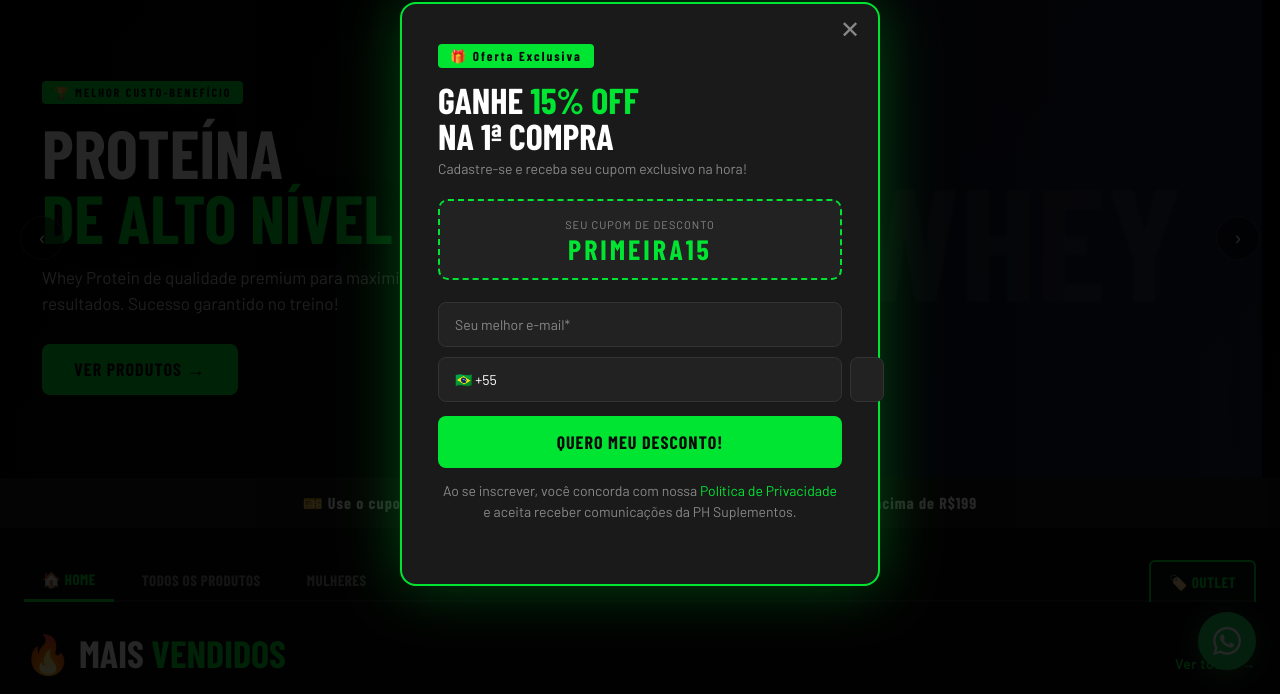
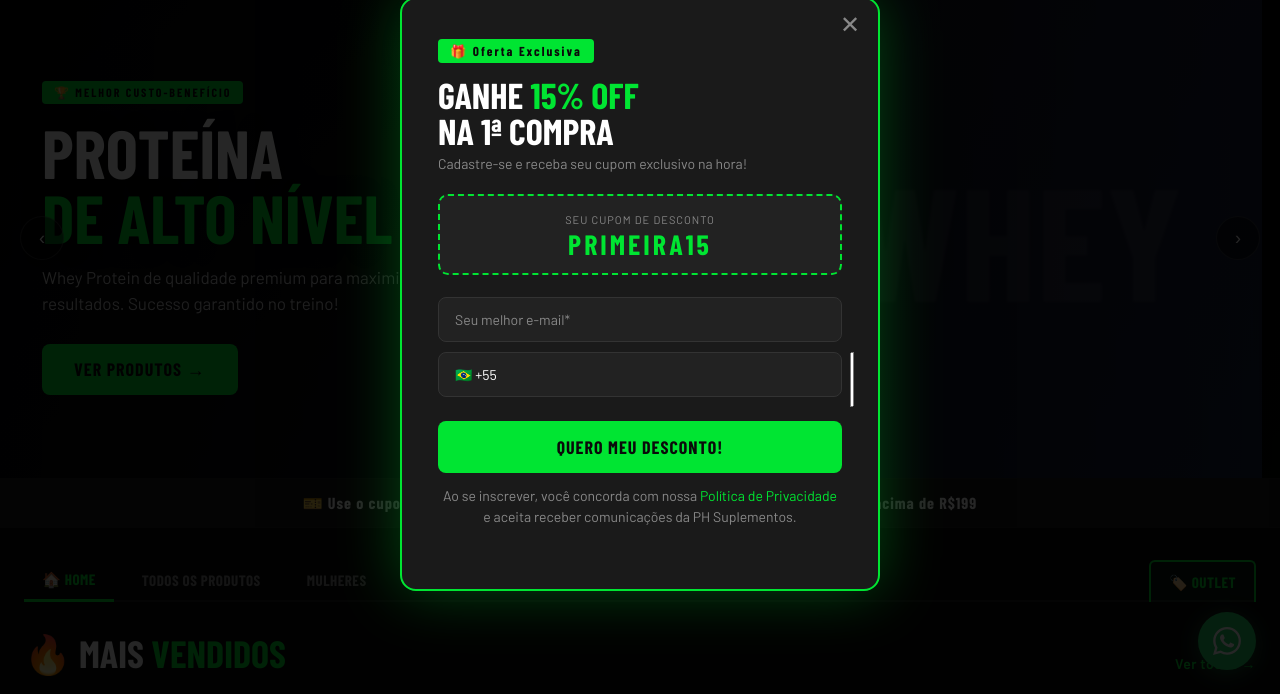
Before and after one commit to sttucorrecotia/ph-suplementos, a plain HTML site: page index.html in a window 1280 px wide. Shown: the part 106-800 px from the top of the page. Drawn offline with nearby package versions, Linux system fonts and the light colour scheme; a web font is replaced by a local one.

Commit message:
Add files via upload

```diff
--- a/index.html
+++ b/index.html
@@ -98,7 +98,7 @@
     color: var(--green); letter-spacing: 3px;
   }
 
-  .popup-form input {
+  .popup-form input:not(#popup-telefone) {
     width: 100%;
     background: var(--dark3);
     border: 1.5px solid #333;
@@ -131,7 +131,7 @@
   }
   .phone-code:focus { border-color: var(--green); }
   .phone-wrap input { margin-bottom: 0; }
-  .phone-wrap #popup-telefone { flex: 1; min-width: 0; }
+  .phone-wrap #popup-telefone { flex: 1; min-width: 0; width: auto; }
 
   .popup-btn {
     width: 100%;
```
